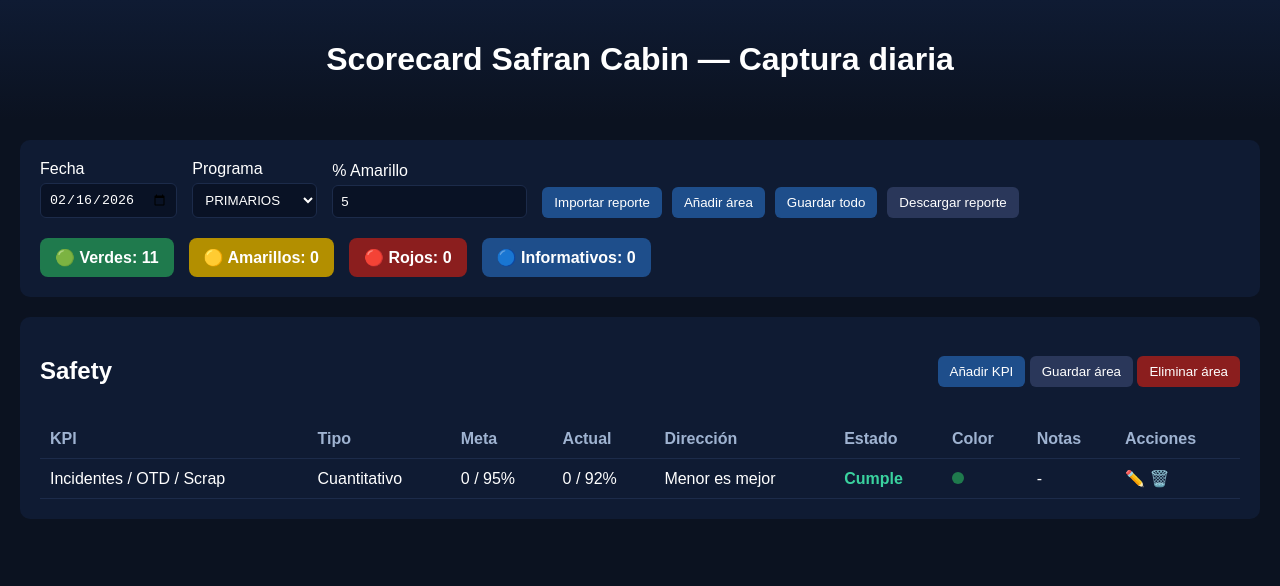
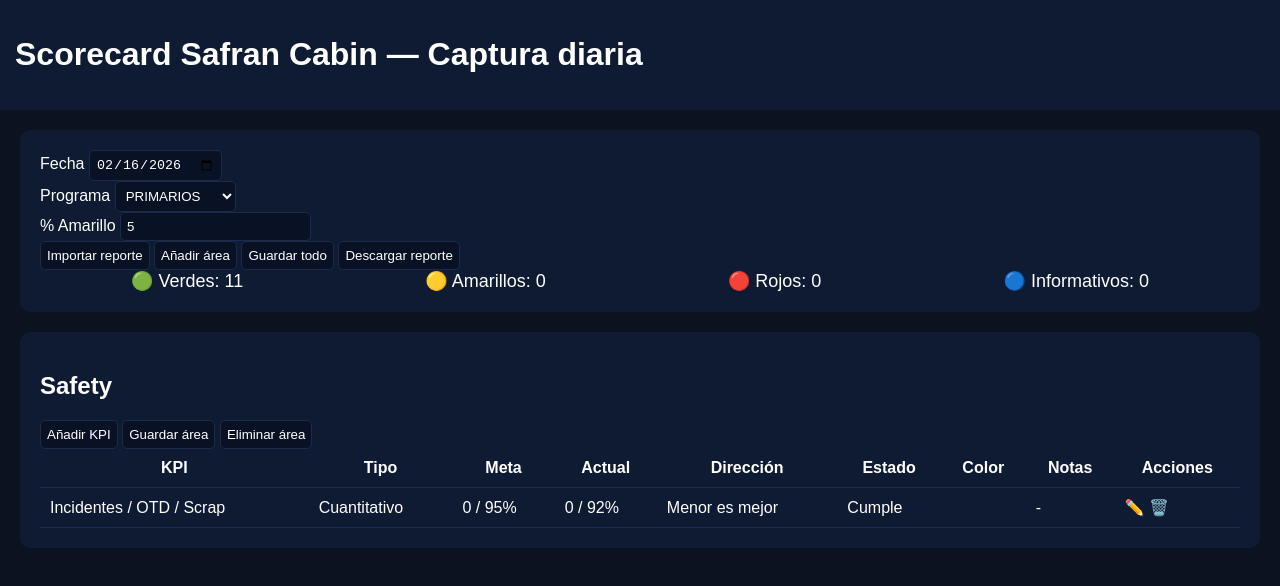
Before and after one commit to innovacionparticipativa7-netizen/scorecard, a plain HTML site: page indexp.html in a window 1280 px wide. Drawn offline with Linux system fonts and the light colour scheme.

Commit message:
Update styles.css

```diff
--- a/styles.css
+++ b/styles.css
@@ -2,13 +2,15 @@ body {
   margin: 0;
   font-family: Arial, sans-serif;
   background: #0b1220;
-  color: #fff;
+  color: white;
 }
 
-.topbar {
-  background: linear-gradient(180deg, #0f1b33, #0b1220);
-  padding: 20px;
-  text-align: center;
+header {
+  background: #0f1b33;
+  padding: 15px;
+  display: flex;
+  justify-content: space-between;
+  align-items: center;
 }
 
 .panel {
@@ -16,68 +18,6 @@ body {
   margin: 20px;
   padding: 20px;
   border-radius: 10px;
-}
-
-.filters {
-  display: flex;
-  gap: 15px;
-  flex-wrap: wrap;
-  align-items: flex-end;
-}
-
-.field {
-  display: flex;
-  flex-direction: column;
-  gap: 5px;
-}
-
-input, select {
-  background: #091225;
-  color: white;
-  border: 1px solid #1c2b4a;
-  padding: 8px;
-  border-radius: 6px;
-}
-
-.actions {
-  display: flex;
-  gap: 10px;
-}
-
-.btn {
-  background: #1e4e8b;
-  border: none;
-  color: white;
-  padding: 8px 12px;
-  border-radius: 6px;
-  cursor: pointer;
-}
-
-.btn.secondary { background: #2a375a; }
-.btn.danger { background: #8b1e1e; }
-
-.summary {
-  display: flex;
-  gap: 15px;
-  margin-top: 20px;
-}
-
-.badge {
-  padding: 10px 15px;
-  border-radius: 8px;
-  font-weight: bold;
-}
-
-.green { background: #1f7a4d; }
-.yellow { background: #b38f00; }
-.red { background: #8b1e1e; }
-.blue { background: #1e4e8b; }
-
-.section-header {
-  display: flex;
-  justify-content: space-between;
-  align-items: center;
-  margin-bottom: 15px;
 }
 
 table {
@@ -88,46 +28,39 @@ table {
 th, td {
   border-bottom: 1px solid #1c2b4a;
   padding: 10px;
-  text-align: left;
 }
 
-th {
-  color: #9fb3d1;
+input, select, button {
+  background: #091225;
+  color: white;
+  border: 1px solid #1c2b4a;
+  padding: 6px;
+  border-radius: 5px;
 }
 
-.ok {
-  color: #3ad29f;
-  font-weight: bold;
+button {
+  cursor: pointer;
 }
 
-.dot {
-  width: 12px;
-  height: 12px;
-  border-radius: 50%;
-  display: inline-block;
-}
-table {
-  width: 100%;
-  border-collapse: collapse;
-  margin-top: 10px;
-}
-
-th, td {
-  padding: 10px;
-  border-bottom: 1px solid #1c2b4a;
-}
-
-.config-table input,
-.config-table select {
-  width: 100%;
-}
-
-.status {
+.estado {
   font-weight: bold;
-  padding: 5px 10px;
+  padding: 4px 8px;
   border-radius: 6px;
 }
 
 .verde { background: #1f7a4d; }
 .amarillo { background: #b38f00; }
 .rojo { background: #8b1e1e; }
+
+.summary {
+  display: flex;
+  justify-content: space-around;
+  font-size: 18px;
+}
+
+.viewer input,
+.viewer select,
+.viewer button {
+  pointer-events: none;
+  opacity: 0.6;
+}
```
